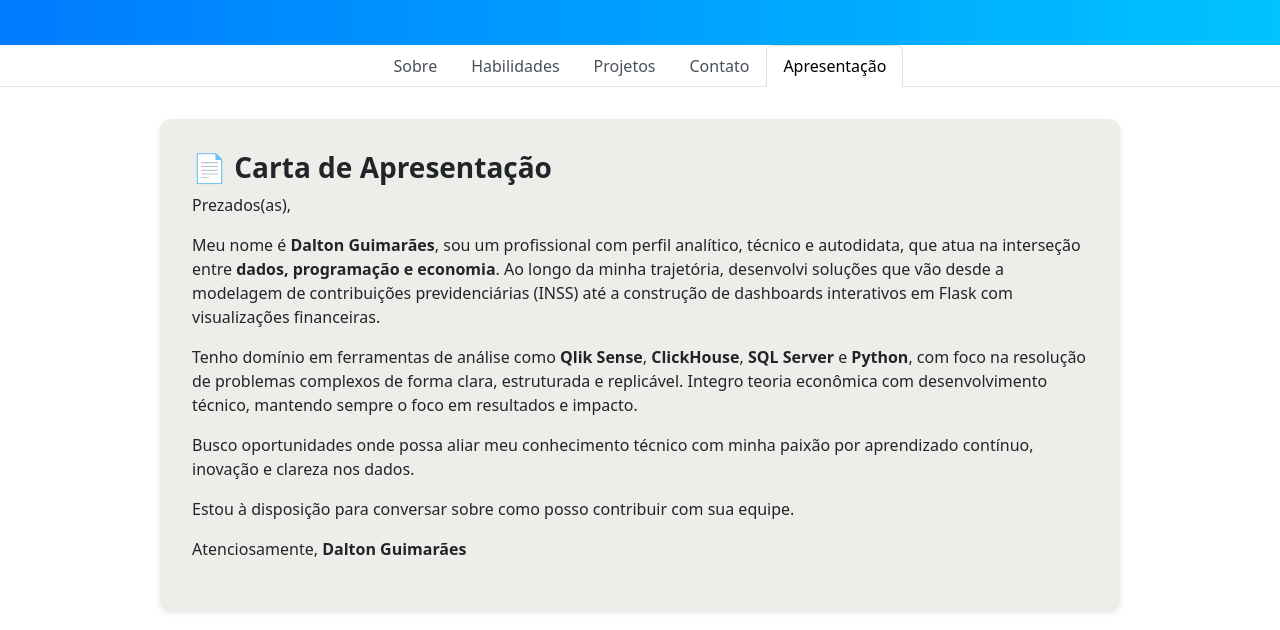
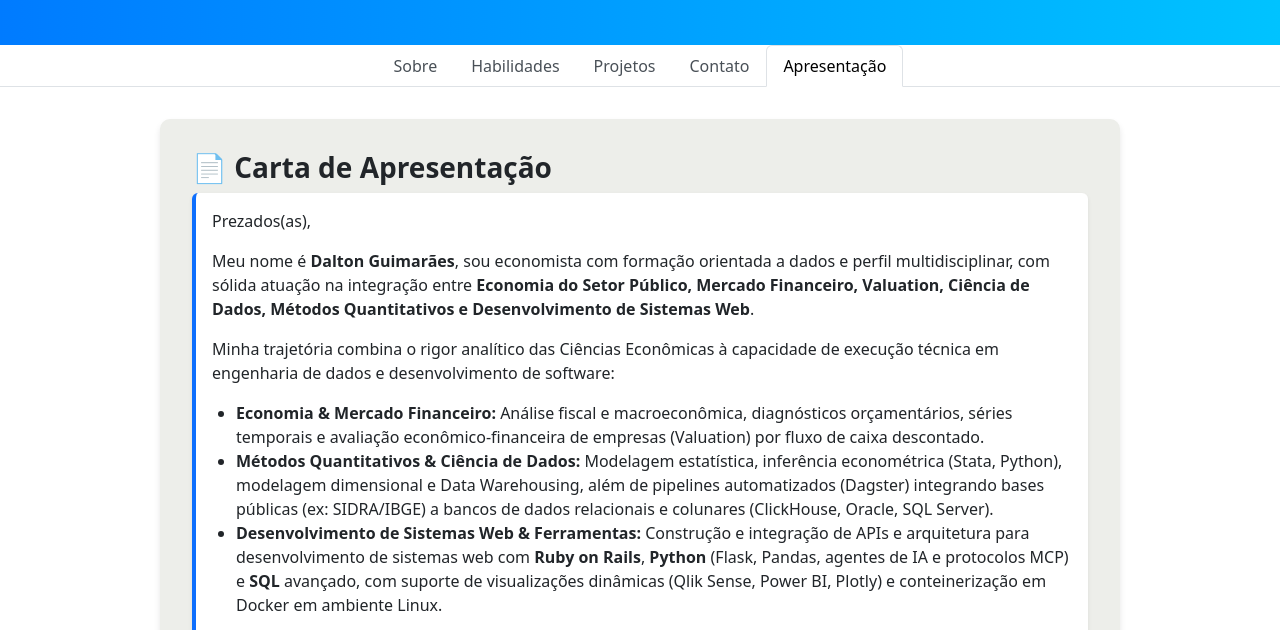
Before and after one commit to Daltonguimaraes/Daltonguimaraes.github.io, a plain HTML site: page index.html in a window 1280 px wide. Both pictures are taken after a click on the tab "Apresentação". Shown: the part 127-757 px from the top of the page. Drawn offline with nearby package versions, Linux system fonts and the light colour scheme; a web font is replaced by a local one.

Commit message:
docs(apresentacao): atualizar Carta de Apresentacao com foco em Economia, Finanças, Ciência de Dados e Ruby on Rails

```diff
--- a/index.html
+++ b/index.html
@@ -33,7 +33,7 @@
         <a class="nav-link" id="contato-tab" data-bs-toggle="tab" href="#contato" role="tab">Contato</a>
       </li>
       <li class="nav-item" role="presentation">
-        <a class="nav-link" id="contato-tab" data-bs-toggle="tab" href="#Apresentação" role="tab">Apresentação</a>
+        <a class="nav-link" id="apresentacao-tab" data-bs-toggle="tab" href="#Apresentação" role="tab">Apresentação</a>
       </li>
     </ul>
   </nav>
@@ -118,14 +118,20 @@
     <!-- Apresentação -->
     <div class="tab-pane fade" id="Apresentação" role="tabpanel">
       <h3 id="-carta-de-apresenta-o-modelo-personaliz-vel-">📄 <strong>Carta de Apresentação</strong></h3>
-      <blockquote>
+      <blockquote class="p-3 border-start border-4 border-primary bg-white rounded shadow-sm">
         <p>Prezados(as),</p>
-        <p>Meu nome é <strong>Dalton Guimarães</strong>, sou um profissional com perfil analítico, técnico e autodidata, que atua na interseção entre <strong>dados, programação e economia</strong>. Ao longo da minha trajetória, desenvolvi soluções que vão desde a modelagem de contribuições previdenciárias (INSS) até a construção de dashboards interativos em Flask com visualizações financeiras.</p>
-        <p>Tenho domínio em ferramentas de análise como <strong>Qlik Sense</strong>, <strong>ClickHouse</strong>, <strong>SQL Server</strong> e <strong>Python</strong>, com foco na resolução de problemas complexos de forma clara, estruturada e replicável. Integro teoria econômica com desenvolvimento técnico, mantendo sempre o foco em resultados e impacto.</p>
-        <p>Busco oportunidades onde possa aliar meu conhecimento técnico com minha paixão por aprendizado contínuo, inovação e clareza nos dados.</p>
-        <p>Estou à disposição para conversar sobre como posso contribuir com sua equipe.</p>
-        <p>Atenciosamente,
-      <strong>Dalton Guimarães</strong></p>
+        <p>Meu nome é <strong>Dalton Guimarães</strong>, sou economista com formação orientada a dados e perfil multidisciplinar, com sólida atuação na integração entre <strong>Economia do Setor Público, Mercado Financeiro, Valuation, Ciência de Dados, Métodos Quantitativos e Desenvolvimento de Sistemas Web</strong>.</p>
+        <p>Minha trajetória combina o rigor analítico das Ciências Econômicas à capacidade de execução técnica em engenharia de dados e desenvolvimento de software:</p>
+        <ul>
+          <li><strong>Economia & Mercado Financeiro:</strong> Análise fiscal e macroeconômica, diagnósticos orçamentários, séries temporais e avaliação econômico-financeira de empresas (Valuation) por fluxo de caixa descontado.</li>
+          <li><strong>Métodos Quantitativos & Ciência de Dados:</strong> Modelagem estatística, inferência econométrica (Stata, Python), modelagem dimensional e Data Warehousing, além de pipelines automatizados (Dagster) integrando bases públicas (ex: SIDRA/IBGE) a bancos de dados relacionais e colunares (ClickHouse, Oracle, SQL Server).</li>
+          <li><strong>Desenvolvimento de Sistemas Web & Ferramentas:</strong> Construção e integração de APIs e arquitetura para desenvolvimento de sistemas web com <strong>Ruby on Rails</strong>, <strong>Python</strong> (Flask, Pandas, agentes de IA e protocolos MCP) e <strong>SQL</strong> avançado, com suporte de visualizações dinâmicas (Qlik Sense, Power BI, Plotly) e conteinerização em Docker em ambiente Linux.</li>
+        </ul>
+        <p>Busco oportunidades estratégicas onde possa aliar meu conhecimento quantitativo e capacidade de engenharia para transformar volumes complexos de dados em diagnósticos claros, inteligência de negócios e sistemas de alta performance.</p>
+        <p>Estou à disposição para conversar sobre como posso agregar valor à sua equipe.</p>
+        <p class="mt-3 mb-0">Atenciosamente,<br>
+        <strong>Dalton Guimarães</strong></p>
+      </blockquote>
     </div>
   </div>
 
```
